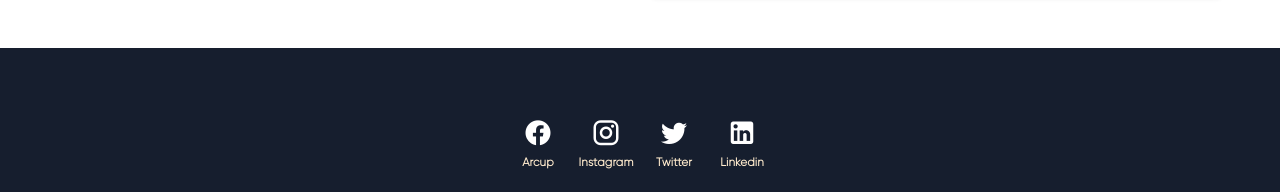
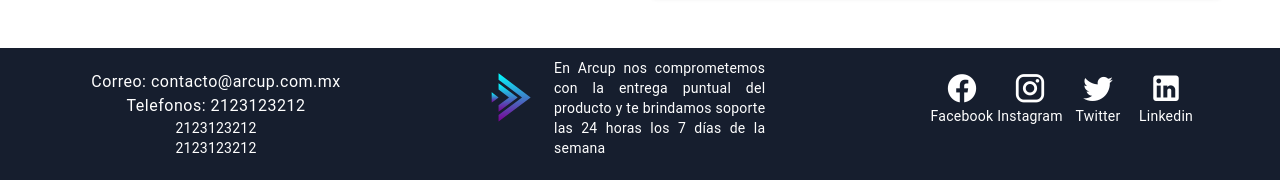
Before and after one commit to Arcup/Arcup-web, a Vue app in the folder arcup/: page /about in a window 1280 px wide. Shown: the part 853-1045 px from the top of the page. Built offline with nearby package versions, Linux system fonts and the light colour scheme.

Commit message:
Actualización basefooter
Se agregaron números de teléfono al basefooter
caracteristicas de las técnologías
imagenes prueba para las cards de técnologías

```diff
--- a/arcup/src/components/BaseFooter.vue
+++ b/arcup/src/components/BaseFooter.vue
@@ -1,88 +1,100 @@
 <template>
   <div>
-    <v-footer color="#161E2E" >
-      <v-card
-        color="#161E2E"
-        width="100%"
-        tile
-        class="lighten-1 white--text text-center"
-        flat
-      >
-        <v-card-text class="d-flex justify-center pa-0">
-          <figure class="icon__arcup"></figure>
+    <v-footer color="#161E2E">
+      <v-row>
+        <v-col class="ma-0 " cols="12" sm="12" md="4" lg="4" xl="4">
+          <v-card-text class="text-center white--text">
+            <div class="body-1">Correo: contacto@arcup.com.mx</div>
+            <div class="body-1">Telefonos: 2123123212</div>
+            <div class="body-2">2123123212 </div>
+            <div class="body-2">2123123212 </div>
           </v-card-text>
+        </v-col>
 
-        <v-card-text  class="d-flex justify-center">
-          <div>
+        <v-col class="ma-0 " cols="12" sm="12" md="4" lg="4" xl="4">
+          <v-row no-gutters class="ml-4 mr-2 mb-2">
+            <v-col class="ma-0 pa-0" cols="12" sm="3" md="3" lg="3" xl="3">
+              <v-card-text class="d-flex justify-center pr-0">
+                <v-img
+                  max-height="54"
+                  max-width="40"
+                  src="../assets/formaLogo-Arcup.svg"
+                ></v-img>
+              </v-card-text>
+            </v-col>
+            <v-col cols="12" sm="7" md="7" lg="7" xl="7">
+              <v-card-text id="content" class="text-justify body-2 white--text pa-1">
+                En Arcup nos comprometemos con la entrega puntual del producto y
+                te brindamos soporte las 24 horas los 7 días de la semana
+              </v-card-text>
+            </v-col>
+          </v-row>
+        </v-col>
+
+        <v-col class="ma-0 " cols="12" sm="12" md="4" lg="4" xl="4">
+          <v-card color="#161E2E" width="100%" tile class="text-center" flat>
+            <v-card-text class="d-flex justify-center">
+              <div v-for="(item, index) in redesSociales" :key="index">
                 <v-btn
                   target="_blank"
-              href="https://www.facebook.com/arcupdev"
+                  :href="item.href"
                   class="mx-4 white--text"
                   icon
                 >
-              <v-icon color="whithe" size="30px">
-                mdi-facebook
-              </v-icon>
+                  <v-icon color="whithe" size="34px"> {{ item.icon }} </v-icon>
                 </v-btn>
-            <h5>Arcup</h5>
-          </div>
-          <div>
-            <v-btn
-              target="_blank"
-              href="https://www.instagram.com/arcupdev/"
-              class="mx-4 white--text"
-              icon
-            >
-              <v-icon color="whithe" size="30px">
-                mdi-instagram
-              </v-icon>
-            </v-btn>
-            <h5>Instagram</h5>
-          </div>
-          <div>
-            <v-btn
-              target="_blank"
-              href="https://twitter.com/arcupdev"
-              class="mx-4 white--text"
-              icon
-            >
-              <v-icon color="whithe" size="30px"> mdi-twitter </v-icon>
-            </v-btn>
-            <h5>Twitter</h5>
-          </div>
-          <div>
-            <v-btn
-              target="_blank"
-              href="https://vuetifyjs.com/en/api/v-btn/#v-btn-api"
-              class="mx-4 white--text"
-              icon
-            >
-              <v-icon color="whithe" size="30px"> mdi-linkedin </v-icon>
-            </v-btn>
-            <h5>Linkedin</h5>
+                <div class="body-2 white--text">{{ item.name }}</div>
               </div>
             </v-card-text>
           </v-card>
+        </v-col>
+      </v-row>
     </v-footer>
   </div>
 </template>
-
 <script>
 export default {
-  data: () => ({
-    icons: ["mdi-facebook", "mdi-instagram", "mdi-twitter", "mdi-linkedin"],
-  }),
+  data() {
+    return {
+      redesSociales: [
+        {
+          name: "Facebook",
+          icon: "mdi-facebook",
+          href: "https://www.facebook.com/arcupdev",
+        },
+        {
+          name: "Instagram",
+          icon: "mdi-instagram",
+          href: "https://www.instagram.com/arcupdev/",
+        },
+        {
+          name: "Twitter",
+          icon: "mdi-twitter",
+          href: "https://twitter.com/arcupdev",
+        },
+        {
+          name: "Linkedin",
+          icon: "mdi-linkedin",
+          href: "https://vuetifyjs.com/en/api/v-btn/#v-btn-api",
+        },
+      ],
+    };
+  },
 };
 </script>
-
 <style lang='css'>
 h5 {
-    color: rgb(255, 235, 205);
+  color: #00ffff;
   font-family: GilroyLight;
 }
-  .icon__arcup {
-  background-image: url("../assets/formaLogo-Arcup.svg");
-  width: 45px;
-  height: 45px;
+#text {
+  margin-left: 15%;
+  margin-right: 15%;
+  margin-bottom: 10px;
+  text-align: justify;
+}
+#content{
+  max-width: 360px;
 }
 </style>
+ <!--../assets/formaLogo-Arcup.svg -->
--- a/arcup/src/views/Software.vue
+++ b/arcup/src/views/Software.vue
@@ -10,21 +10,21 @@
     >
     </v-img>
     <div v-for="(item, index) in sections" :key="index">
-      <v-card class="text-center" height="150">
+      <v-card flat class="text-center" width="100%" height="140">
         <h2>{{ item.title }}</h2>
-        <v-card-text class="text-start">{{ item.description }}</v-card-text>
+        <v-card-text class="text-center">{{ item.description }}</v-card-text>
       </v-card>
 
-      <v-parallax dark :src="item.src" height="270" class="mb-16">
+      <v-parallax dark :src="item.src" height="300" class="mb-16">
       </v-parallax>
     </div>
-
     <base-footer> </base-footer>
   </div>
 </template>
 <script>
 import BaseHeader from "@/components/BaseHeader.vue";
 import BaseFooter from "@/components/BaseFooter.vue";
+
 export default {
   name: "Software",
   components: {
@@ -36,33 +36,32 @@ export default {
       sections: [
         {
           title: "Obtención de requisitos",
-          description: "Compatibilidad con los navegadores",
+          description: "En Arcup organizamos reuniones con nuestros clientes para descubrir y entender tus necesidades.",
           src:
             "https://cdn.pixabay.com/photo/2017/01/14/10/56/men-1979261_960_720.jpg",
         },
         {
           title: "Análisis",
-          description: "Compatibilidad con los navegadores",
+          description: "Revisamos las necesidades expuestas para determinar los requerimientos y generar una propuesta de solución que cumpla tus expectativas.",
           src:
             "https://cdn.pixabay.com/photo/2019/03/07/16/48/hands-4040619_960_720.jpg",
         },
         {
           title: "Diseño",
-          description: "Compatibilidad con los navegadores",
+          description: "Elaboramos prototipos que te permitirán conocer una vista del contenido de tu sistema, también, elegimos las mejores tecnologías y herramientas para su desarrollo.",
           src:
             "https://cdn.pixabay.com/photo/2015/09/29/22/49/blueprint-964629_960_720.jpg",
         },
         {
           title: "Codificación",
-          description: "Compatibilidad con los navegadores",
-          src:
-            "https://cdn.pixabay.com/photo/2019/06/17/19/48/source-4280758_960_720.jpg",
+          description: "Codificamos el software por iteraciones para mostrarte los avances que se han realizado. ",
+          src: "https://cdn.pixabay.com/photo/2019/03/07/16/48/hands-4040619_960_720.jpg",
         },
         {
           title: "Pruebas",
-          description: "Compatibilidad con los navegadores",
+          description: "Realizamos pruebas en paralelo para garantizar el correcto funcionamiento de tú proyecto. Al finalizar desplegamos tú sistema para que valides su funcionamiento.",
           src:
-            "https://ichef.bbci.co.uk/news/640/cpsprodpb/113AC/production/_113427507_solar_orbiter_eui-fullsun01.jpg",
+            "https://cdn.pixabay.com/photo/2020/05/22/21/44/review-5207277_960_720.jpg",
         },
       ],
     };
```
Also changed, not shown: arcup/src/views/Technology.vue (+56 -19 lines), arcup/src/assets/title-images/image-hmtlcss3.png (added), arcup/src/assets/title-images/image-js.png (added). Lines whose indentation alone changed are shown as unchanged.
